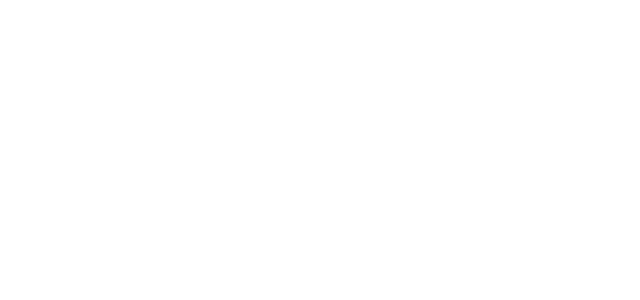
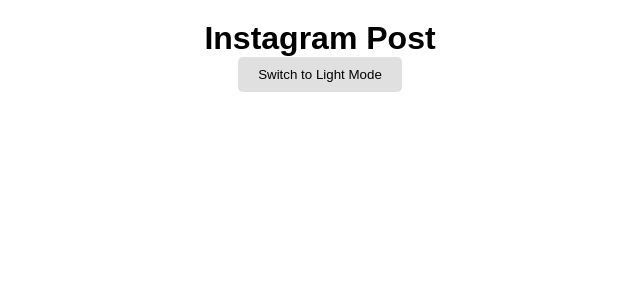
Before and after one commit to ola-oye/techbridge_capstone_project_instagram, a React (Create React App) app: page / in a window 1280 px wide. Shown: the top 300 px of the page, without its empty margins (320-960 px from the left). Built offline with nearby package versions, Linux system fonts and the light colour scheme.

Commit message:
created dark mode for capstone project

```diff
--- a/package.json
+++ b/package.json
@@ -6,7 +6,7 @@
     "cra-template": "1.2.0",
     "react": "^19.0.0",
     "react-dom": "^19.0.0",
-    "react-scripts": "5.0.1"
+    "react-scripts": "^5.0.1"
   },
   "scripts": {
     "start": "react-scripts start",
--- a/src/App.js
+++ b/src/App.js
@@ -1,9 +1,19 @@
-function App() {
+import React from 'react'
+import { ThemeProvider } from './Context/ThemeProvider'
+import DarkModeToggle from './Conmponents/DarkModeToggle'
+import './style.css'
+
+const App = () => {
   return (
-    <div className="App">
-
-    </div>
-  );
+    <ThemeProvider>
+      <div className='app-container'>
+        <header>
+          <h1>Instagram Post</h1>
+          <DarkModeToggle/>
+        </header>
+      </div>
+    </ThemeProvider>
+  )
 }
 
-export default App;
+export default App
--- /dev/null
+++ b/src/Conmponents/DarkModeToggle.jsx
@@ -0,0 +1,14 @@
+import React from "react";
+import { useTheme } from "../Context/ThemeProvider";
+
+const DarkModeToggle = () => {
+  const [darkMode, toggleTheme] = useTheme();
+
+  return (
+    <button onClick={toggleTheme} className="dark-mode-toggle">
+      {darkMode ? "Switch to Dark Mode" : "Switch to Light Mode"}
+    </button>
+  );
+};
+
+export default DarkModeToggle;
--- /dev/null
+++ b/src/Context/ThemeProvider.jsx
@@ -0,0 +1,29 @@
+import React, { createContext, useContext, useState } from "react";
+
+const ThemeContext = createContext();
+
+export const ThemeProvider = ({ children }) => {
+    const [darkMode, setDarkMode] = useState(false);
+
+    const toggleTheme = () => {
+        setDarkMode ((prev) => {
+            const newMode = !prev;
+            document.documentElement.setAttribute('dark-theme', newMode ? "light" : "dark");
+            return newMode;
+        });
+    };
+    return (
+        <ThemeContext.Provider value={{darkMode, setDarkMode, toggleTheme}}>
+            {children}
+        </ThemeContext.Provider>
+    );
+};
+
+export const useTheme = () => {
+    const context = useContext(ThemeContext);
+    if (!context) {
+        throw new Error("useTheme must be used within a ThemeProvider");
+    }
+    const { darkMode, toggleTheme } = context;
+    return [darkMode, toggleTheme]; // Return as an array
+};
--- /dev/null
+++ b/src/style.css
@@ -0,0 +1,52 @@
+/* Default light mode colors */
+:root {
+    --backgrround-color: #ffffff;
+    --text-color: #000000;
+    --button-bg-color: #e0e0e0;
+    --button-text-color: #000000;
+}
+
+/* Dark mode colors */
+[dark-theme="dark"] {
+    --background-color: #121212;
+    --text-color: #ffffff;
+    --button-bg-color: #333;
+    --button-text-color: #fff;
+}
+
+/* Global styles */
+body{
+    margin: 0;
+    font-family:  Arial, sans-serif;
+    background-color: var(--background-color);
+    color: var(--text-color);
+    transition: background-color 0.3s, color 0.3s;
+}
+
+.app-container {
+    padding: 20px;
+    text-align: center;
+}
+
+header{
+    margin-bottom: 20px;
+}
+
+h1{
+    font-size: 32px;
+    margin: 0;
+}
+
+.dark-mode-toggle{
+    background-color: var(--button-bg-color);
+    color: var(--button-text-color);
+    border: none;
+    padding: 10px 20px;
+    border-radius: 5px;
+    cursor: pointer;
+    transition: background-color 0.3s, color 0.3s;
+}
+
+.dark-mode-toggle:hover{
+    opacity: 0.9;
+}
```
Also changed, not shown: 1 other file (tests, documents, lock files or other folders).
